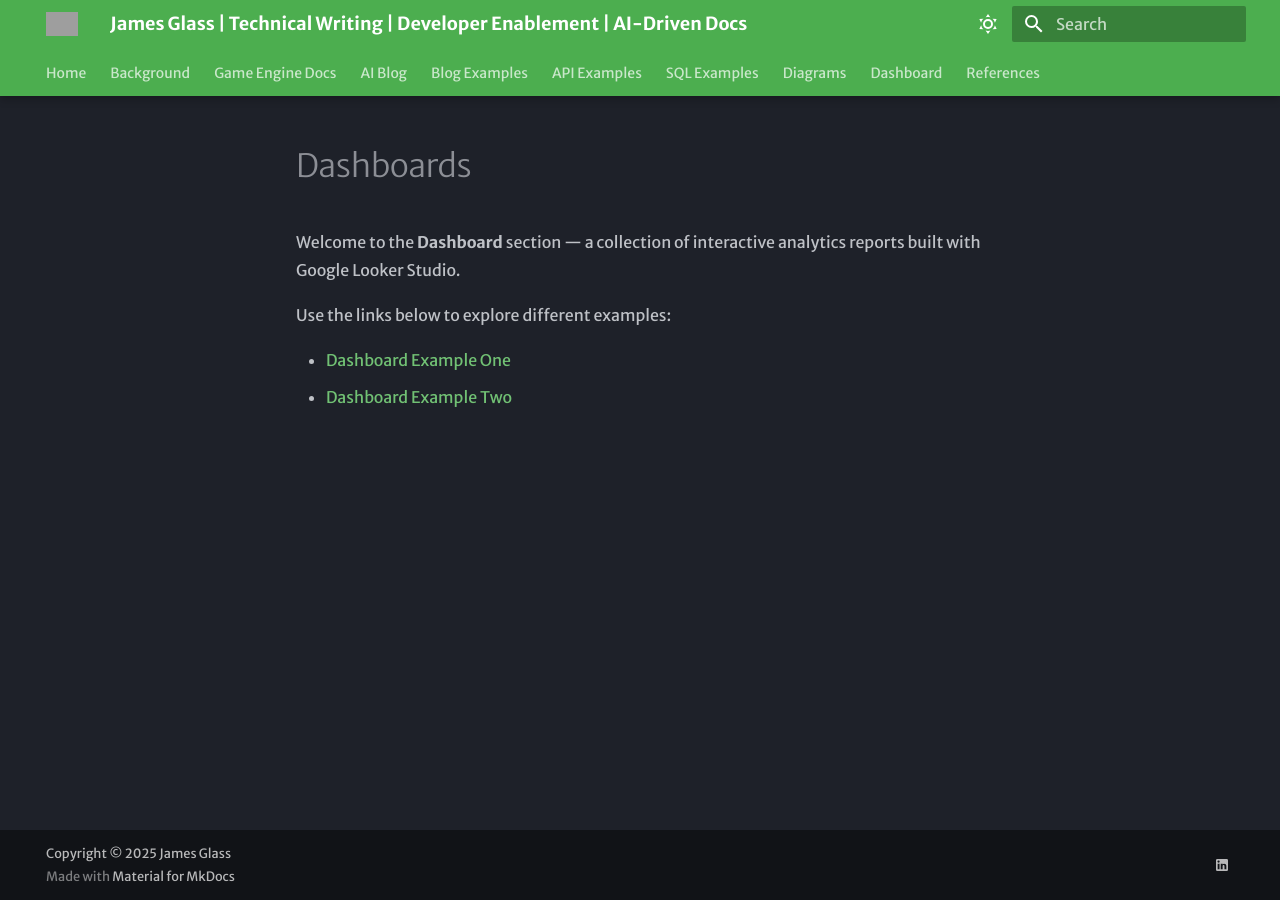
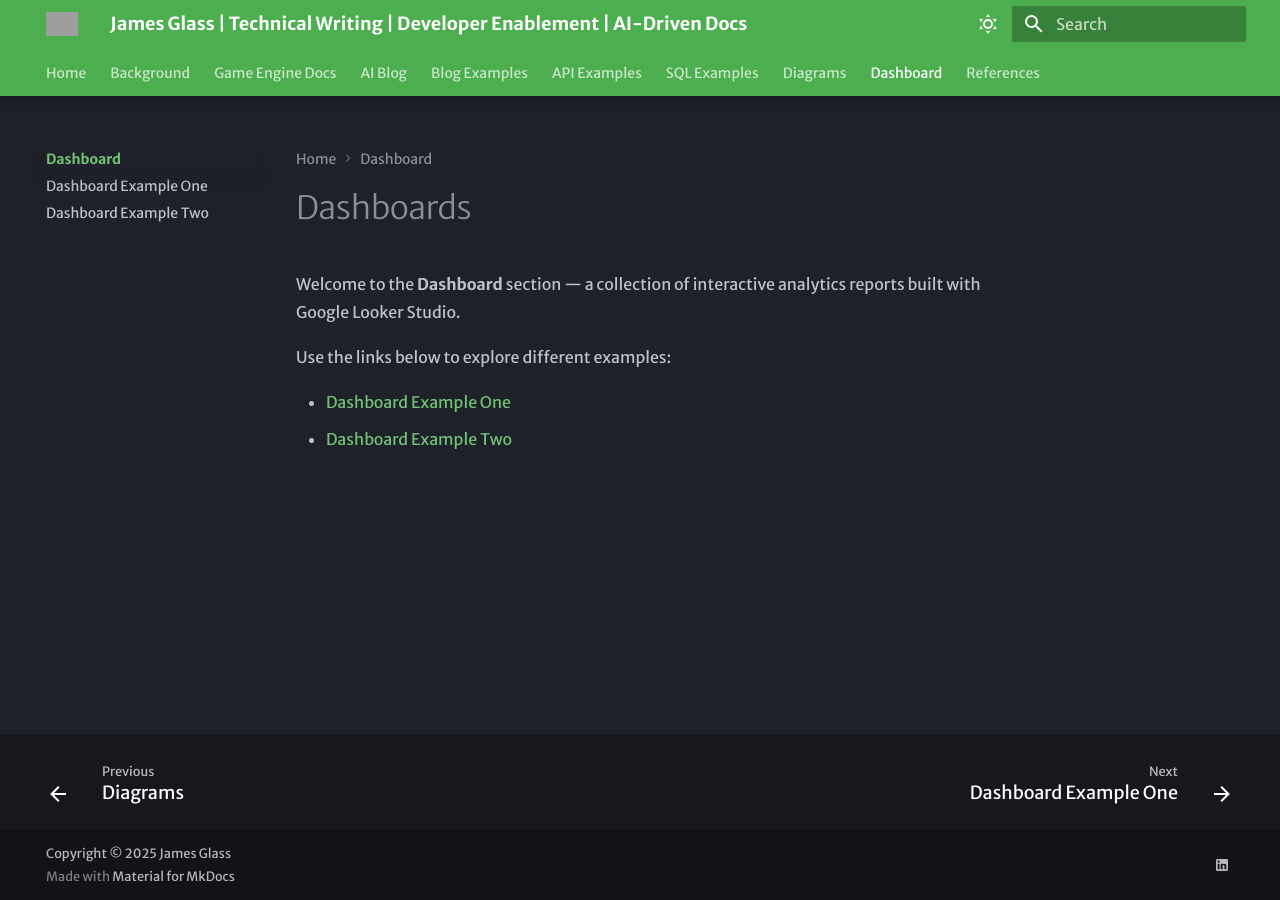
Before and after one commit to james-glass1999/MKDocs-James-Glass-PhD, an MkDocs documentation site: the page built from docs/dashboard/index.md, in a window 1280 px wide. Built offline with MkDocs 1.6.1 and Material for MkDocs 9.7.7, drawn with Linux system fonts in a browser that asks for light colours; some of the changed lines change nothing that is shown; grey boxes are pictures that could not be loaded.

Commit message:
new structure2

```diff
--- a/mkdocs.yml
+++ b/mkdocs.yml
@@ -95,6 +95,7 @@ nav:
       - Overview: blog/index.md
 
   - Blog Examples:
+      - Overview: examples/index.md
       - CAD Trends: examples/cad-trends.md
       - CAD Software: examples/cad-software.md
       - Start with elecworks: examples/start-with-elecworks.md
@@ -114,10 +115,13 @@ nav:
   - Diagrams: diagrams.md
 
   - Dashboard:
+      - Overview: dashboard/index.md
       - Dashboard Example One: dashboard/dashboard-example-one.md
       - Dashboard Example Two: dashboard/dashboard-example-two.md
 
-  - References: quotes.md
+  - References:
+      - Overview: references/index.md
+      - Quotes: quotes.md
 
 extra:
   analytics:
```
